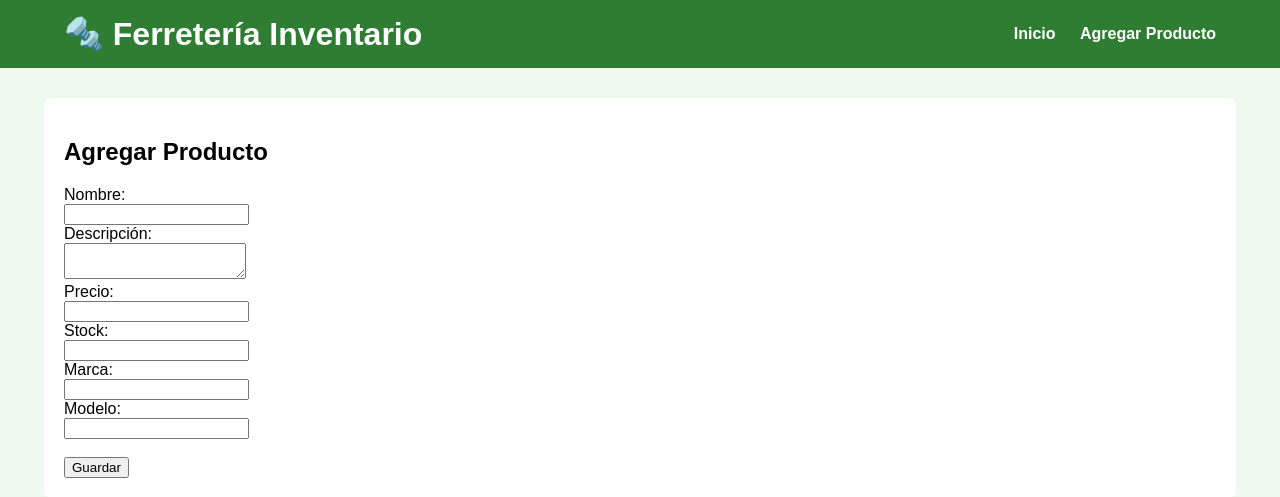
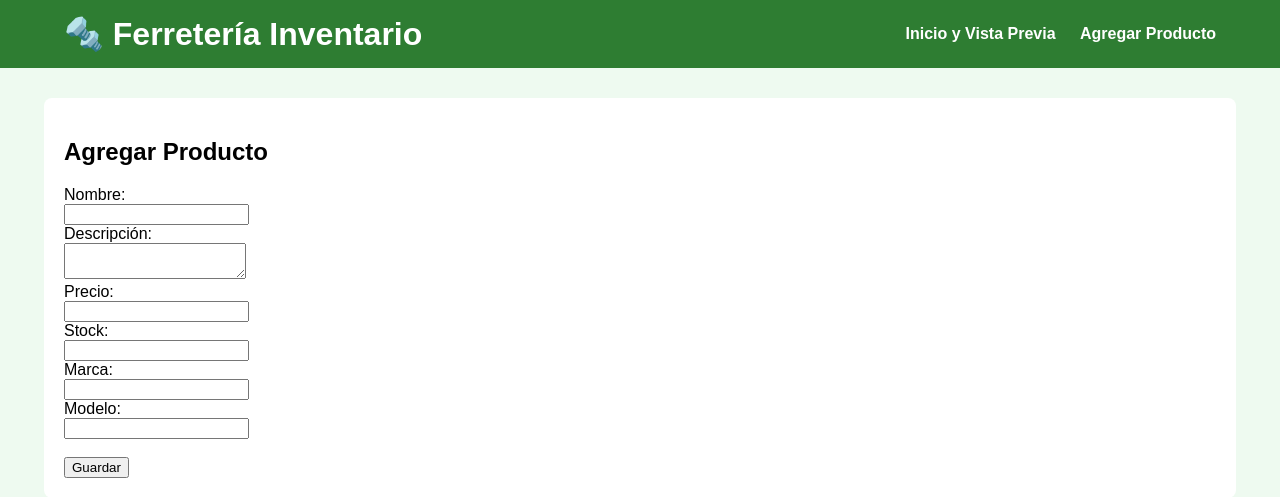
Before and after one commit to angeldavid2004/Angel-Aguilar-Seccion-3, a PHP site: page /agregar.php in a window 1280 px wide. Shown: the top 497 px of the page. Run offline with PHP 8.4, Linux system fonts and the light colour scheme.

```diff
--- a/header.php
+++ b/header.php
@@ -10,7 +10,7 @@
     <div class="barra-nav">
       <h1>🔩 Ferretería Inventario</h1>
       <nav>
-        <a href="inicio.php">Inicio</a>
+        <a href="inicio.php">Inicio y Vista Previa</a>
         <a href="agregar.php">Agregar Producto</a>
       </nav>
     </div>
```
